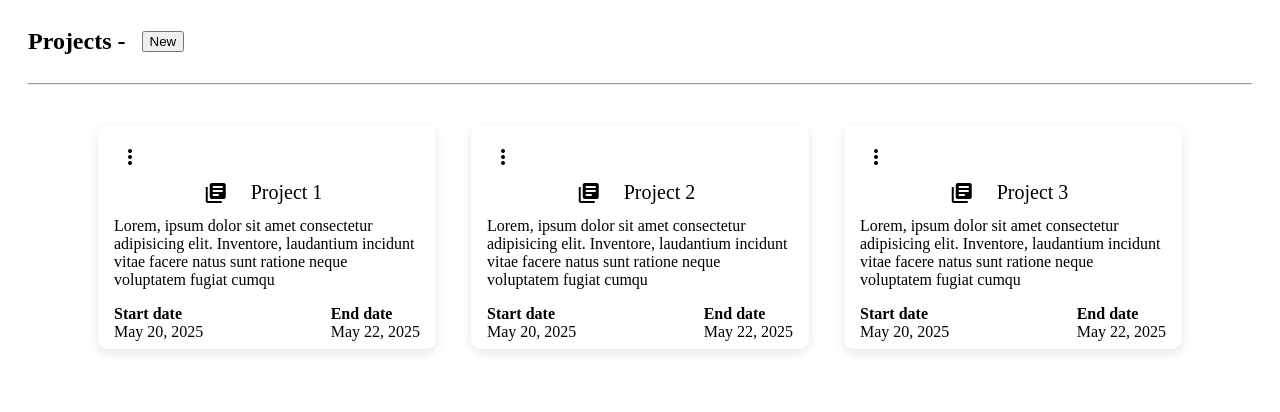
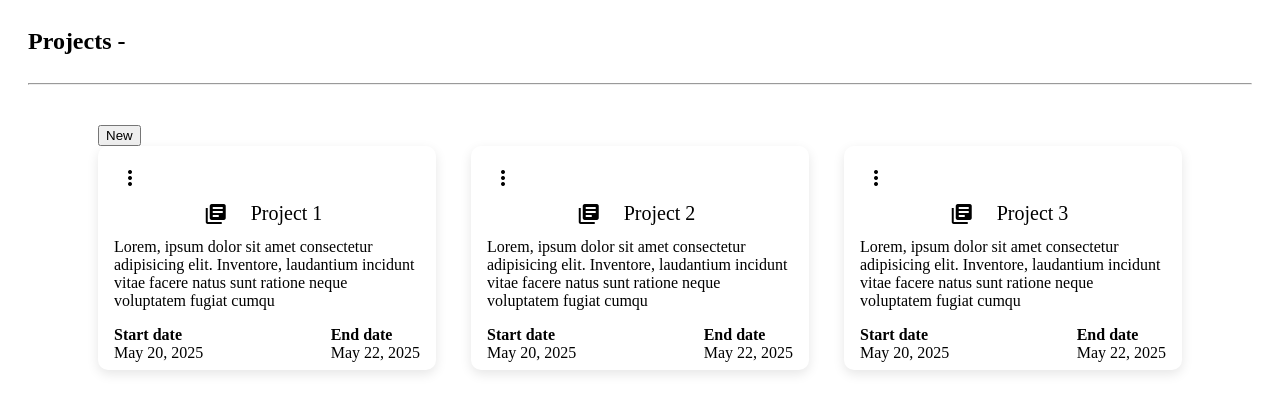
Before and after one commit to JulianChacon11/task-manager-front, an Angular app: page /projects in a window 1280 px wide. Shown: the top 412 px of the page. Built offline with nearby package versions, Linux system fonts and the light colour scheme.

Commit message:
cambio de posicion del boton

```diff
--- a/src/app/features/projects/components/project-list/project-list.component.html
+++ b/src/app/features/projects/components/project-list/project-list.component.html
@@ -1,4 +1,7 @@
 <div class="container">
+      <button mat-raised-button color="primary" (click)="openNewProjectDialog()">
+      New
+    </button>
   <div class="flex-container">
     @for (project of projects(); track project.id) {
       <div class="project-card" [routerLink]="[project.id, 'tasks']">
--- a/src/app/features/projects/components/project-list/project-list.component.ts
+++ b/src/app/features/projects/components/project-list/project-list.component.ts
@@ -32,6 +32,9 @@ export class ProjectListComponent {
       }
     });
   }
+    openNewProjectDialog() {
+    this.dialog.open(ProjectFormDialogComponent, {data: {}});
+  }
 
   onEdit(project: Project) {
     this.dialog.open(ProjectFormDialogComponent, {
--- a/src/app/features/projects/layouts/project-layout/project-layout.component.html
+++ b/src/app/features/projects/layouts/project-layout/project-layout.component.html
@@ -1,9 +1,6 @@
 <section>
   <div class="projects-header">
     <h1>Projects - </h1>
-    <button mat-raised-button color="primary" (click)="openNewProjectDialog()">
-      New
-    </button>
   </div>
   <hr>
   <router-outlet/>
```
